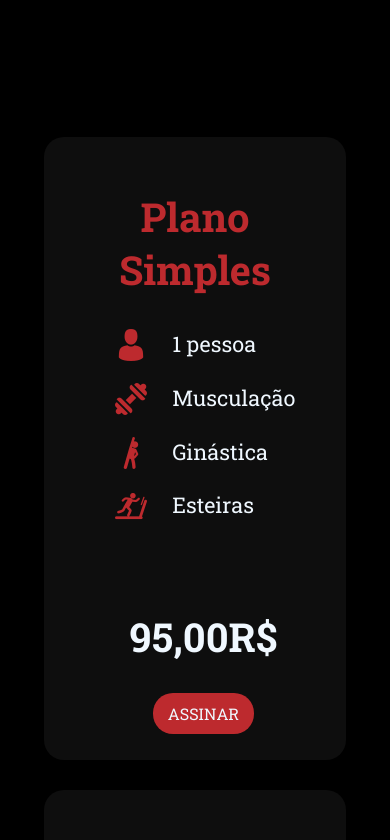
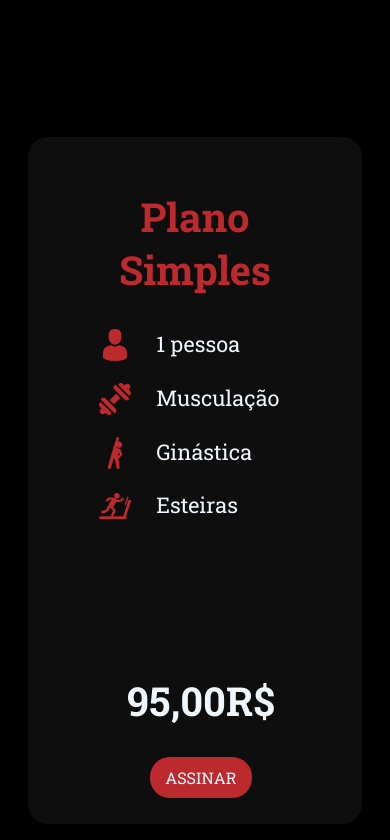
Before and after one commit to joao121gf/academia, a plain HTML site: page index.html in a window 390 px wide. Shown: the part 1880-2720 px from the top of the page. Drawn offline with nearby package versions, Linux system fonts and the light colour scheme.

Commit message:
Terminando responsividade no sobres

```diff
--- a/css/planos.css
+++ b/css/planos.css
@@ -74,44 +74,50 @@
   .preco {
     left: 26%;
   }
+  .planes-container {
+    height: 2300px;
+  }
+  .planos p {
+    white-space: nowrap;
+  }
 }
 
-
 @media (max-width: 1250px) {
-  .box-planes{
+  .box-planes {
     display: block;
   }
   .planos {
     margin: 0 auto;
-    height: 67%;
+    height: 33%;
     padding: 0px 20%;
     padding-top: 20px;
     margin-bottom: 30px;
   }
-  .planos p{
+  .planos p {
     padding-left: 0px;
   }
   .preco {
     left: 42%;
+  }
+  .simples {
+    height: 29%;
+  }
 }
 
-}
-
-
 @media (max-width: 1250px) {
-  .preco h3, .preco a{
+  .preco h3,
+  .preco a {
     position: relative;
     left: -28%;
   }
-
 }
-
 
 @media (max-width: 850px) {
   .planos {
-    width: 45%;
+    width: 54%;
   }
-  .planos p {
-    white-space: nowrap;
+
+  .simples {
+    height: 29%;
+  }
 }
-}
--- a/index.html
+++ b/index.html
@@ -72,7 +72,7 @@
 
     <div class="planes-container">
         <div class="box-planes">
-            <div class="planos">
+            <div class="planos simples">
                 <h2>Plano Simples</h2>
                 <p><img src="imagens/icones/planos/homem-usuario.png" alt="Usuário"> 1 pessoa</p>
                 <p><img src="imagens/icones/planos/academia.png" alt="Peso"> Musculação</p>
```
